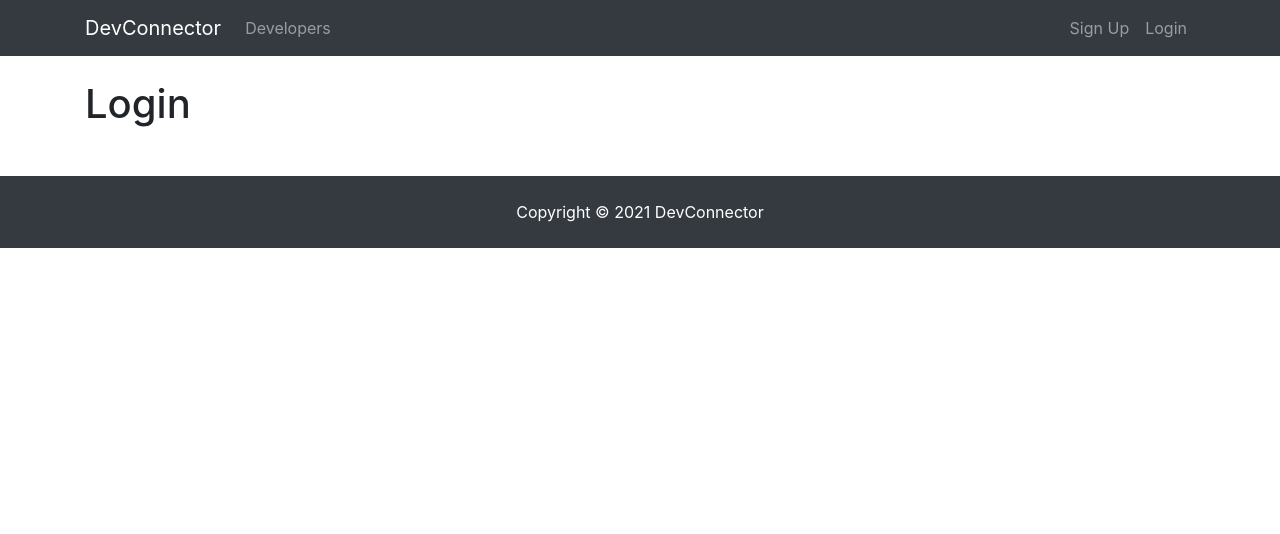
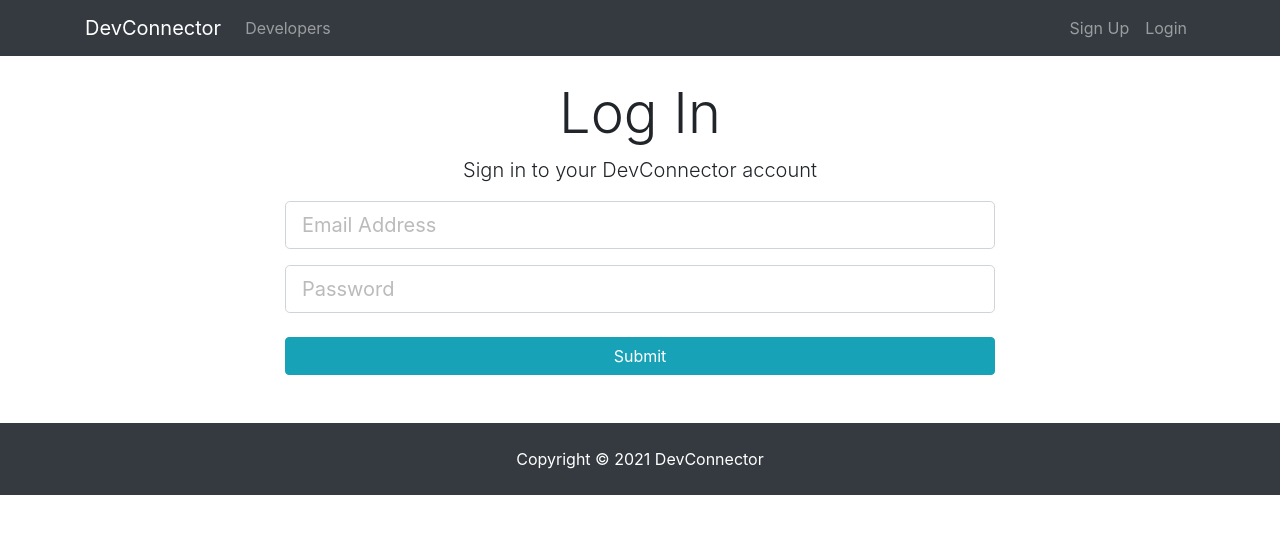
Before and after one commit to MiheretuTesh/fullstack_dev_app, a React (Create React App) app in the folder client/: page /login in a window 1280 px wide. Shown: the top 534 px of the page. Built offline with nearby package versions, Linux system fonts and the light colour scheme.

Commit message:
feat:  registration and login set set up.

```diff
--- a/client/src/components/auth/Login.js
+++ b/client/src/components/auth/Login.js
@@ -1,10 +1,68 @@
 import React, { Component } from "react";
 
 class Login extends Component {
+  constructor() {
+    super();
+    this.state = {
+      email: "",
+      password: "",
+    };
+    this.onChange = this.onChange.bind(this);
+    this.onSubmit = this.onSubmit.bind(this);
+  }
+  onChange(e) {
+    this.setState({ [e.target.name]: e.target.value });
+  }
+  onSubmit(e){
+      e.preventDefault();
+
+      const user = {
+          email: this.state.email,
+          password: this.state.password,
+      };
+
+      console.log(user);
+      this.setState({
+          email: "",
+          password: "",
+      })
+  }
   render() {
     return (
-      <div>
-        <h1>Login</h1>
+      <div className="login">
+        <div className="container">
+          <div className="row">
+            <div className="col-md-8 m-auto">
+              <h1 className="display-4 text-center">Log In</h1>
+              <p className="lead text-center">
+                Sign in to your DevConnector account
+              </p>
+              <form action="dashboard.html" onSubmit={this.onSubmit}>
+                <div className="form-group">
+                  <input
+                    type="email"
+                    className="form-control form-control-lg"
+                    placeholder="Email Address"
+                    name="email"
+                    value={this.state.email}
+                    onChange={this.onChange}
+                  />
+                </div>
+                <div className="form-group">
+                  <input
+                    type="password"
+                    className="form-control form-control-lg"
+                    placeholder="Password"
+                    name="password"
+                    value={this.state.password}
+                    onChange={this.onChange}
+                  />
+                </div>
+                <input type="submit" className="btn btn-info btn-block mt-4" />
+              </form>
+            </div>
+          </div>
+        </div>
       </div>
     );
   }
--- a/client/src/components/auth/Register.js
+++ b/client/src/components/auth/Register.js
@@ -27,6 +27,13 @@
           password2: this.state.password2,
       }
       console.log(newUser);
+
+      this.setState({
+          name:"",
+          email:"",
+          password:"",
+          password2:"",
+      })
   }
 
   render() {
```
